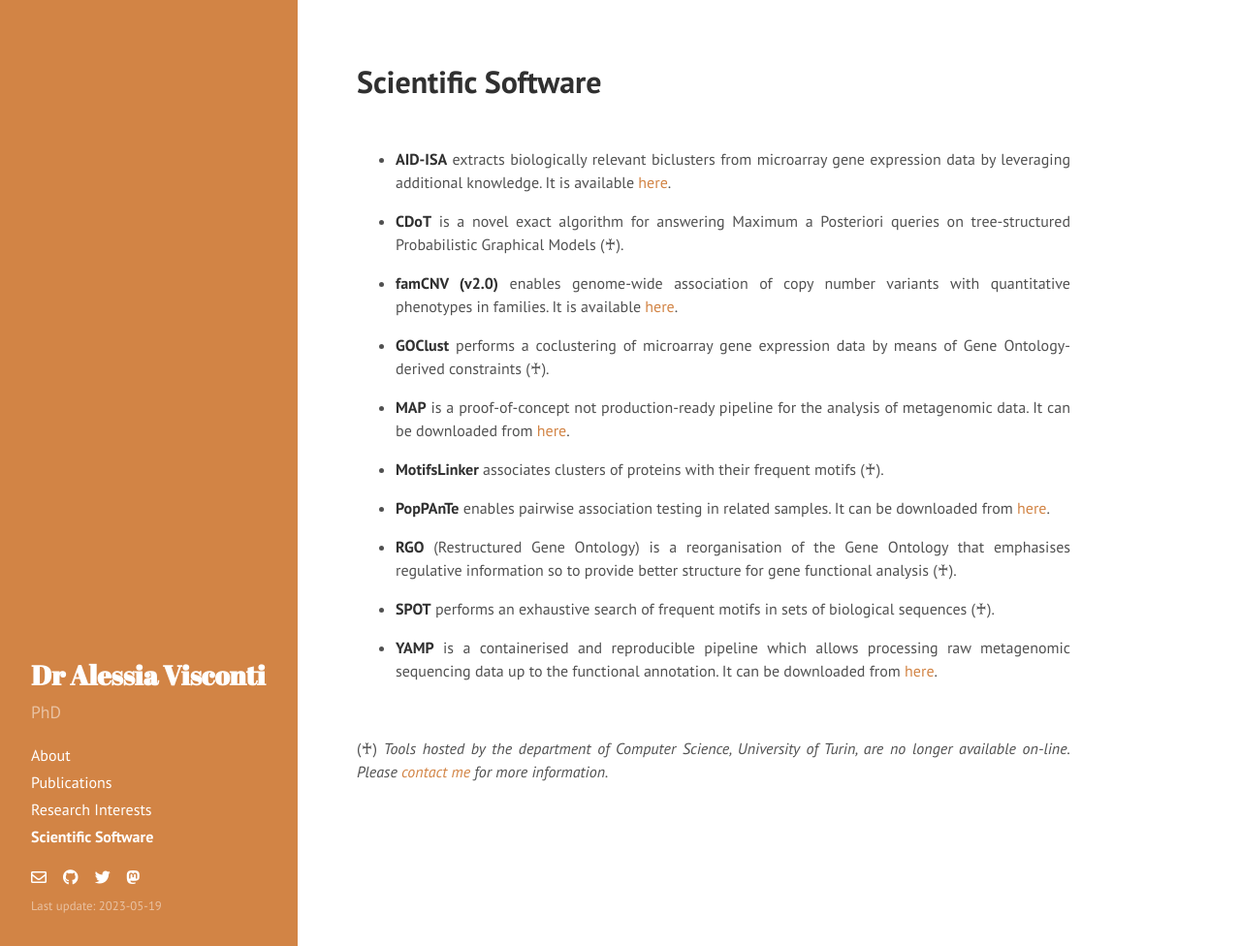
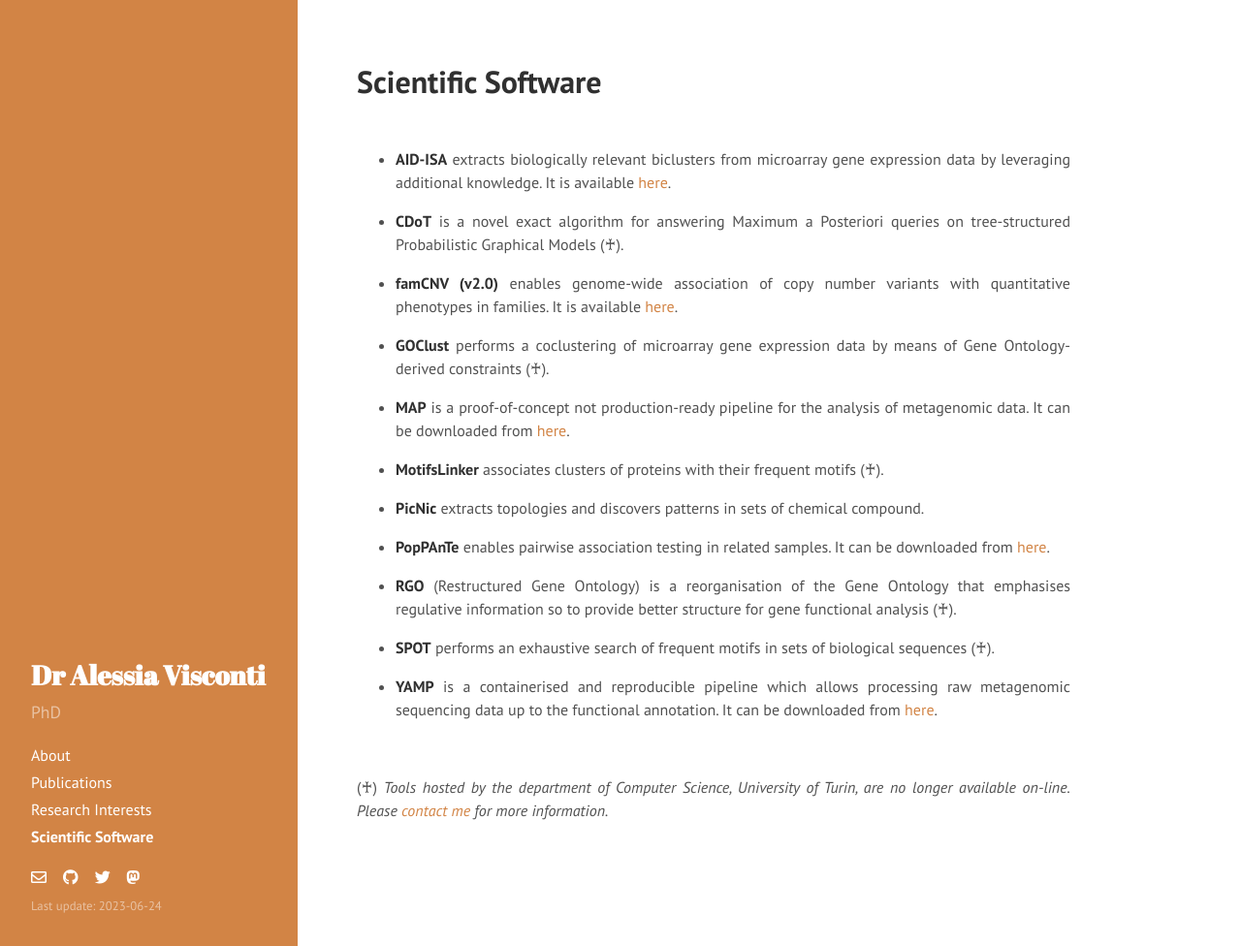
Before and after one commit to alesssia/alesssia.github.io, a Jekyll site: the page built from software.md, in a window 1280 px wide and 976 px high. Shown: the whole window at 97% size. Built offline with Jekyll 4.4.1, drawn with Linux system fonts in a browser that asks for light colours; nearby versions of some CDN libraries; a style sheet for code colours, icons or effects is not loaded.

Commit message:
Re-organised CV, added PicNic to sofware

```diff
--- a/_config.yml
+++ b/_config.yml
@@ -11,7 +11,7 @@ tagline:     ''
 description: 'PhD'
 url:         http://alesssia.github.io/
 baseurl:     /
-lastmod:    '2023-05-19'
+lastmod:    '2023-06-24'
 
 author:
   name:      'Alessia Visconti'
--- a/software.md
+++ b/software.md
@@ -17,6 +17,8 @@ title: Scientific Software
 
 - **MotifsLinker** associates clusters of proteins with their frequent motifs (&#9840;). <!-- It is available [here](http://compbio.di.unito.it/tools/recomb/motifslinker.html). -->
 
+- **PicNic** extracts topologies and discovers patterns in sets of chemical compound.
+
 - **PopPAnTe** enables pairwise association testing in related samples. It can be downloaded from [here](https://github.com/alesssia/poppante).
 
 - **RGO** (Restructured Gene Ontology) is a reorganisation of the Gene Ontology that emphasises regulative information so to provide better structure for gene functional analysis (&#9840;). <!-- It can be downloaded from [here](http://compbio.di.unito.it/tools/RGO/index.html). -->
```
Also changed, not shown: research.md (+1 -0 lines), 2 other files.
